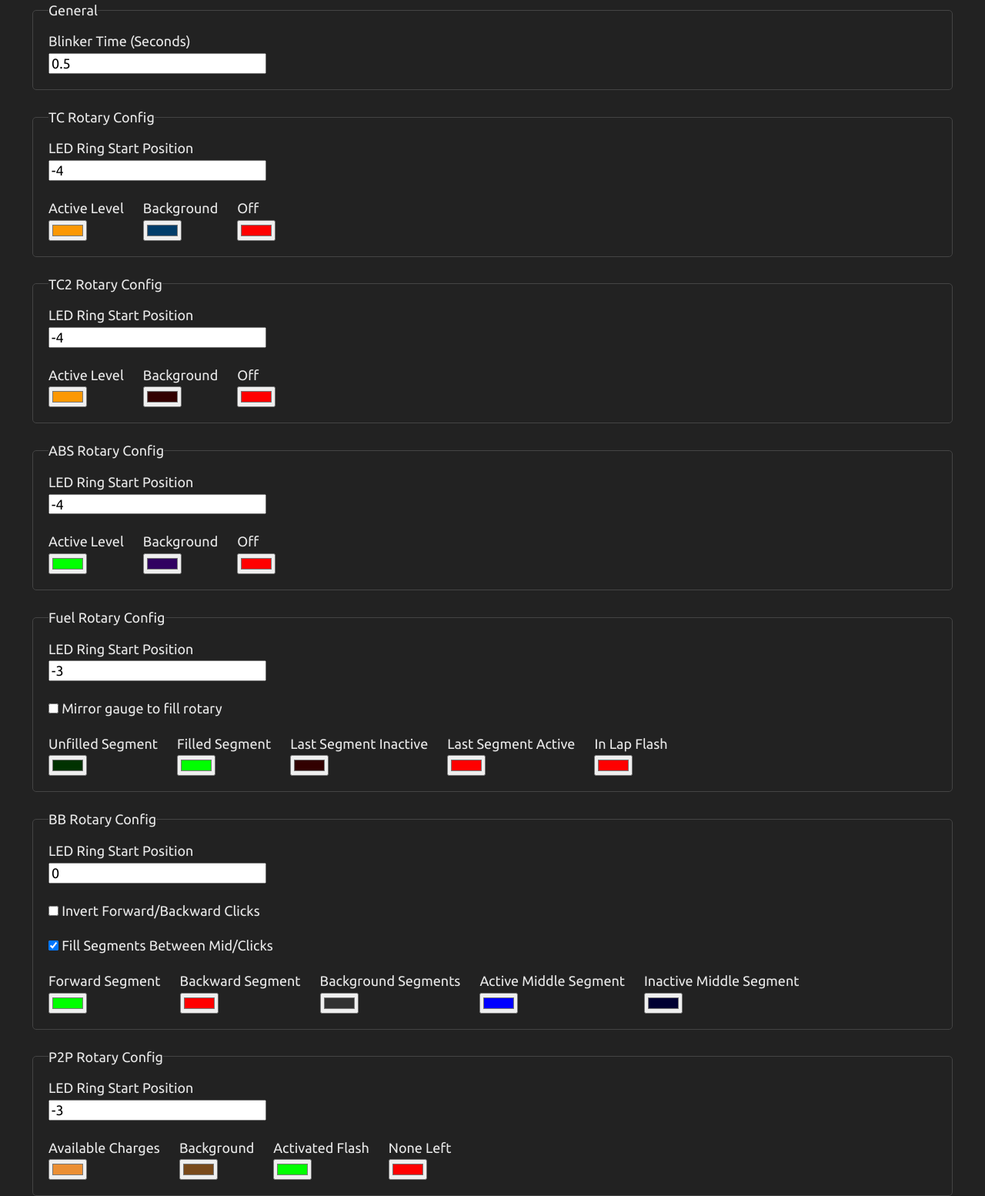
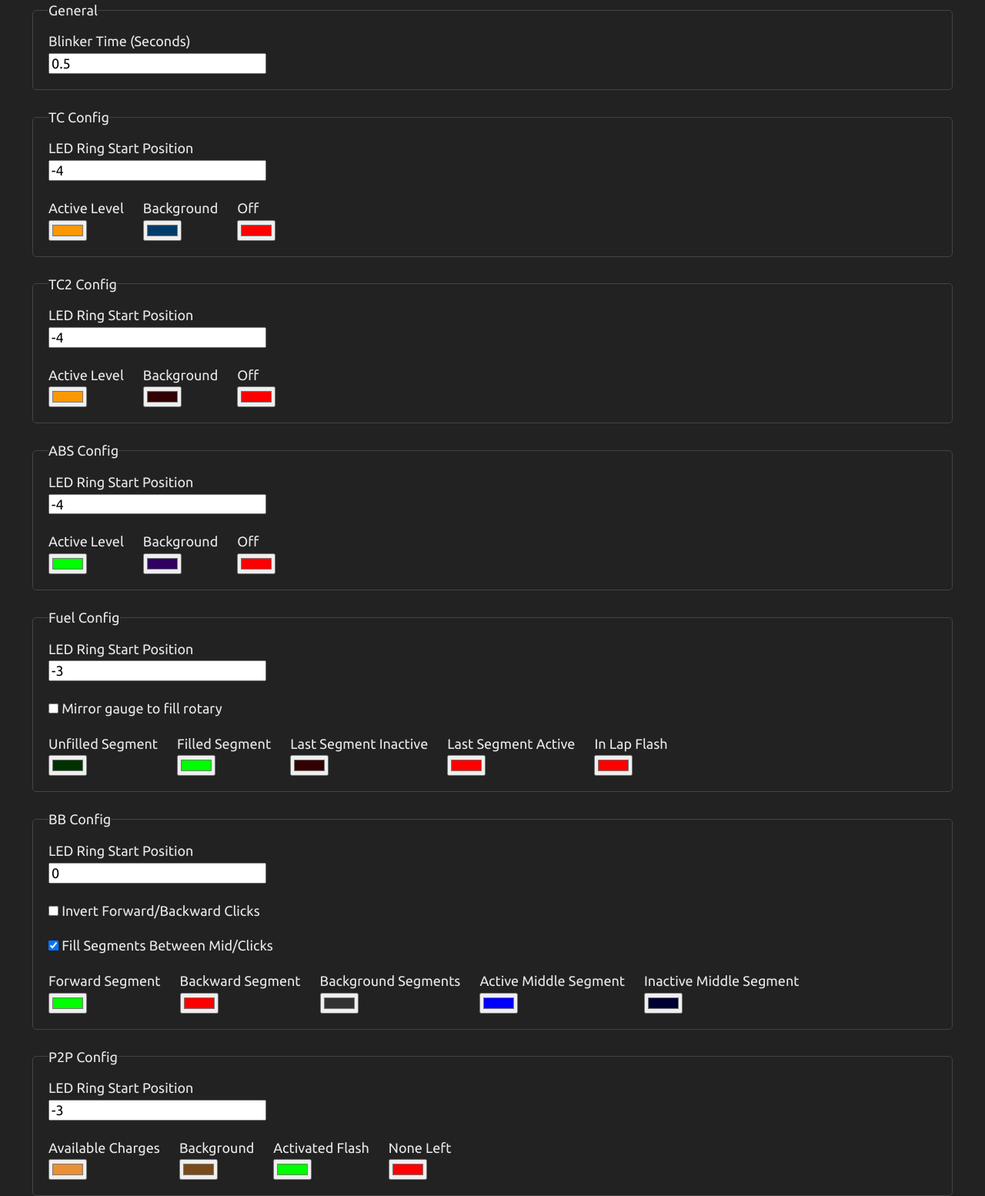
Before and after one commit to jason-murray/deleter-gt-neo, a plain HTML site: page simagic-gt-neo-leds/configurator/index.html in a window 1280 px wide. Shown: the part 779-2333 px from the top of the page at 77% size. Drawn offline with Linux system fonts and the light colour scheme.

Commit message:
Update legends for TC, TC2, ABS, Fuel, BB, and P2P Config in index.html

```diff
--- a/simagic-gt-neo-leds/configurator/index.html
+++ b/simagic-gt-neo-leds/configurator/index.html
@@ -95,7 +95,7 @@
         </fieldset>
 
         <fieldset class="feature-config">
-            <legend>TC Rotary Config</legend>
+            <legend>TC Config</legend>
 
             <label>LED Ring Start Position</label>
             <input class="config-var" type="number" name="tcRotaryOffset" step="1" value="-4">
@@ -118,7 +118,7 @@
         </fieldset>
 
         <fieldset class="feature-config">
-            <legend>TC2 Rotary Config</legend>
+            <legend>TC2 Config</legend>
 
             <label>LED Ring Start Position</label>
             <input class="config-var" type="number" name="tc2RotaryOffset" step="1" value="-4">
@@ -141,7 +141,7 @@
         </fieldset>
 
         <fieldset class="feature-config">
-            <legend>ABS Rotary Config</legend>
+            <legend>ABS Config</legend>
 
             <label>LED Ring Start Position</label>
             <input class="config-var" type="number" name="absRotaryOffset" step="1" value="-4">
@@ -164,7 +164,7 @@
         </fieldset>
 
         <fieldset class="feature-config">
-            <legend>Fuel Rotary Config</legend>
+            <legend>Fuel Config</legend>
 
             <label>LED Ring Start Position</label>
             <input class="config-var" type="number" name="fuelRotaryOffset" step="1" value="-3">
@@ -200,7 +200,7 @@
         </fieldset>
 
         <fieldset class="feature-config">
-            <legend>BB Rotary Config</legend>
+            <legend>BB Config</legend>
 
             <label>LED Ring Start Position</label>
             <input class="config-var" type="number" name="bbRotaryOffset" step="1" value="0">
@@ -241,7 +241,7 @@
         </fieldset>
 
         <fieldset class="feature-config">
-            <legend>P2P Rotary Config</legend>
+            <legend>P2P Config</legend>
 
             <label>LED Ring Start Position</label>
             <input class="config-var" type="number" name="p2pRotaryOffset" step="1" value="-3">
```
